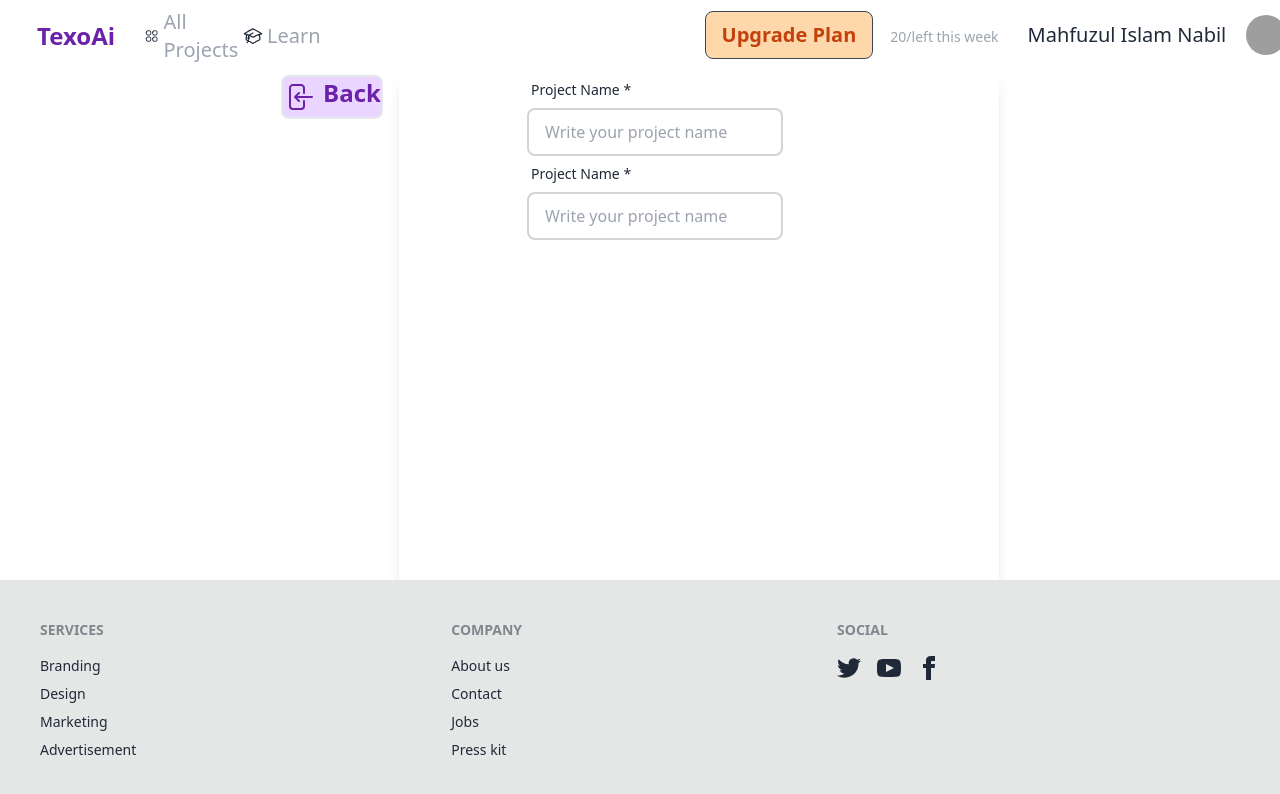
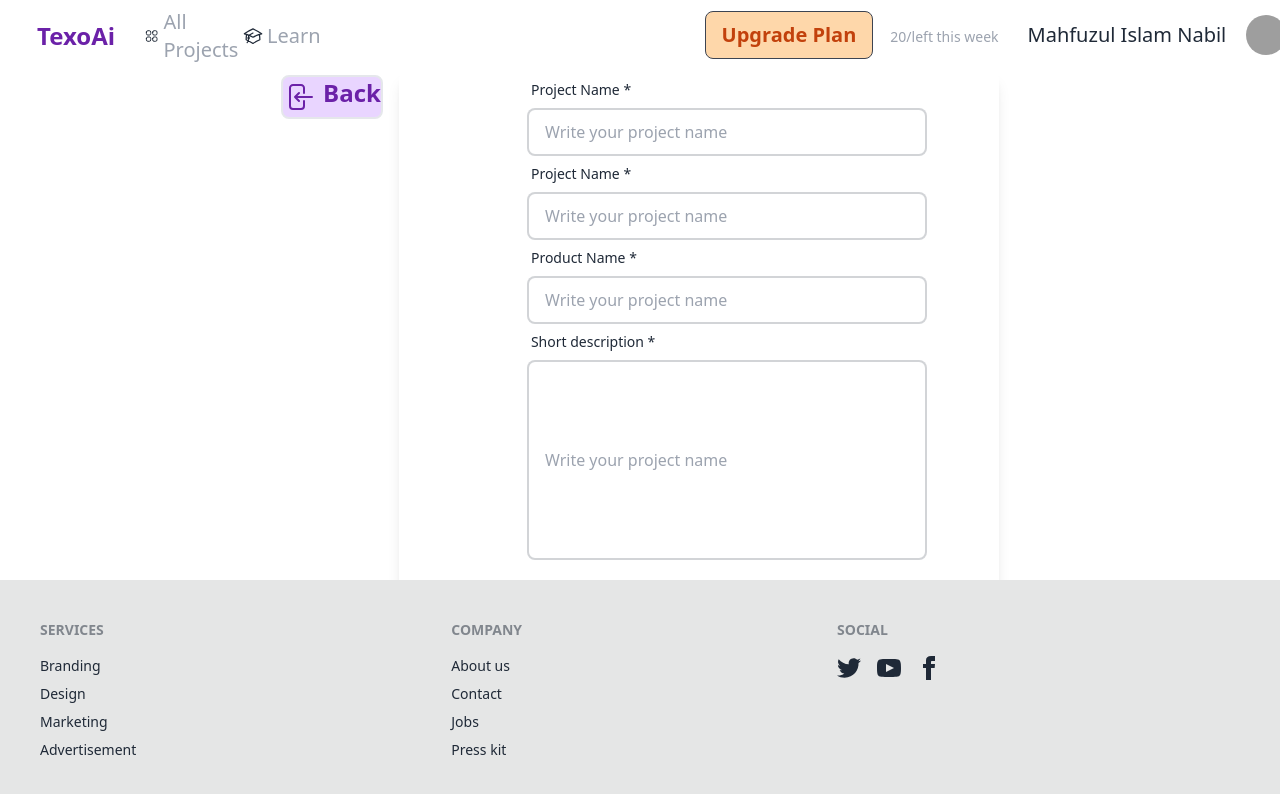
Before and after one commit to darkimpow/ai-writer-app-final, a React (Create React App) app: page /dashboard/prj-landing in a window 1280 px wide. Shown: the top 794 px of the page. Built offline with nearby package versions, Linux system fonts and the light colour scheme; grey boxes are pictures that could not be loaded.

Commit message:
adjusted size of the input fields as well as text description as placeholder

```diff
--- a/src/pages/LandingPage.js
+++ b/src/pages/LandingPage.js
@@ -3,6 +3,7 @@ import React from 'react';
 function LandingPage() {
     return (
         <div className="flex justify-center items-center">
+
             <div className='pb-[550px]'>
                 <button
                     className="border-2 rounded-lg font-bold text-purple-800 text-2xl bg-purple-200 flex inline mr-4">
@@ -31,7 +32,7 @@ function LandingPage() {
                             <span className="label-text">Project Name *</span>
                         </label>
                         <input type="text" placeholder="Write your project name"
-                               className="input input-bordered w-64 border-2"/>
+                               className="input input-bordered w-[400px] border-2"/>
                     </div>
 
                     {/*Language field*/}
@@ -40,7 +41,25 @@ function LandingPage() {
                             <span className="label-text">Project Name *</span>
                         </label>
                         <input type="text" placeholder="Write your project name"
-                               className="input input-bordered w-64 border-2"/>
+                               className="input input-bordered w-[400px] border-2"/>
+                    </div>
+
+                    {/*Product Name input field*/}
+                    <div className="form-control w-full max-w-xs ">
+                        <label className="label">
+                            <span className="label-text">Product Name *</span>
+                        </label>
+                        <input type="text" placeholder="Write your project name"
+                               className="input input-bordered w-[400px] border-2"/>
+                    </div>
+
+                    {/*Short description input field*/}
+                    <div className="form-control w-full max-w-xs ">
+                        <label className="label">
+                            <span className="label-text">Short description *</span>
+                        </label>
+                        <input type="text" placeholder="Write your project name"
+                               className="input input-bordered w-[400px] h-[200px] border-2"/>
                     </div>
                 </div>
 
```
